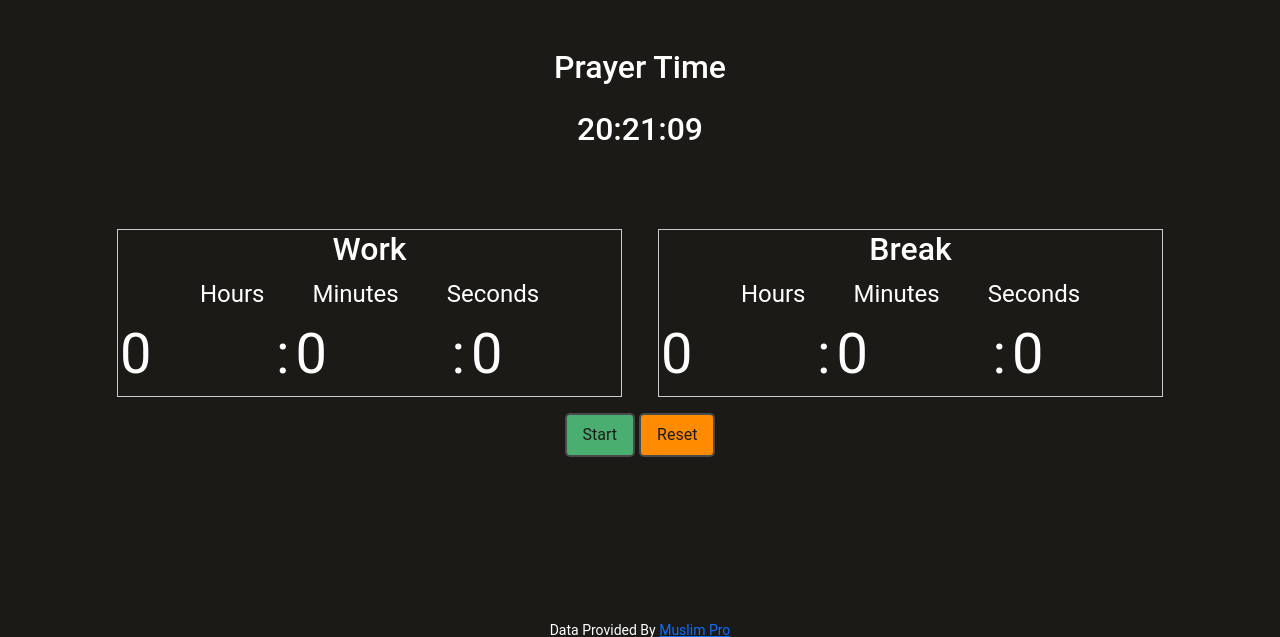
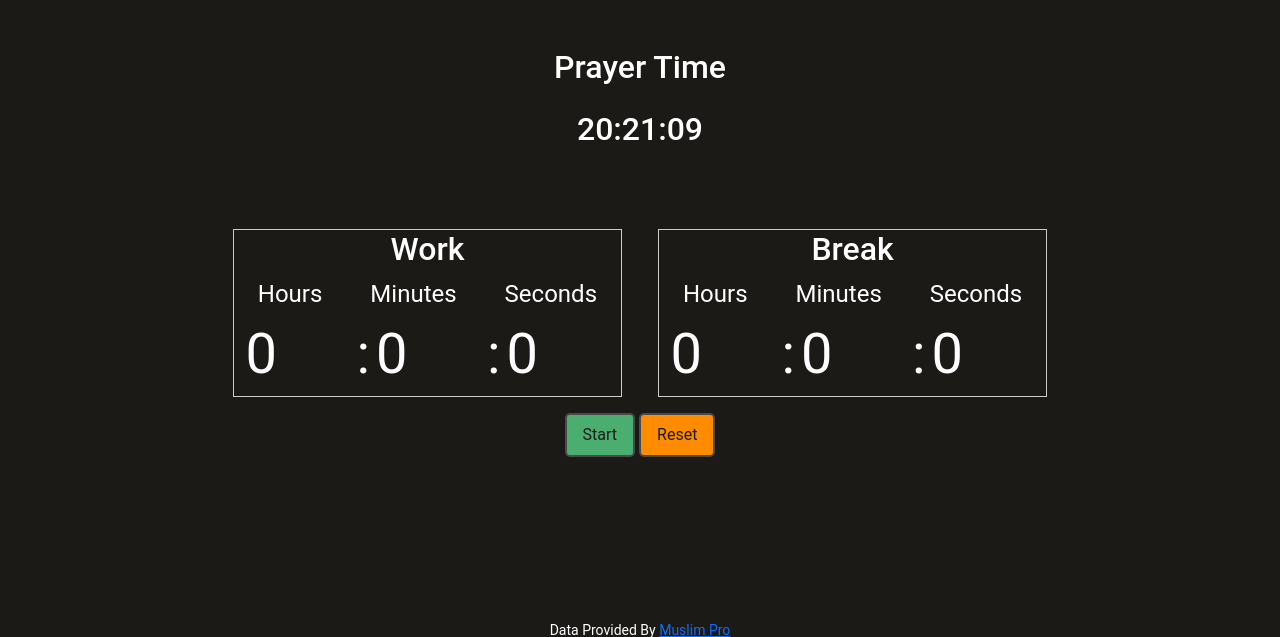
Before and after one commit to ablazeArt/prayer-todo, a Flask app: page / in a window 1280 px wide. Shown: the part 82-719 px from the top of the page. Run offline with Flask 2, Linux system fonts and the light colour scheme; data that the repository does not hold is empty; some libraries are stand-ins or nearby versions.

Commit message:
Update styles.css

```diff
--- a/static/styles.css
+++ b/static/styles.css
@@ -159,7 +159,7 @@ button {
   }
 
   input[type=number] {
-    width: 150px;
+    width: 105px;
     background-color: #1B1A17;
   }
 
```
